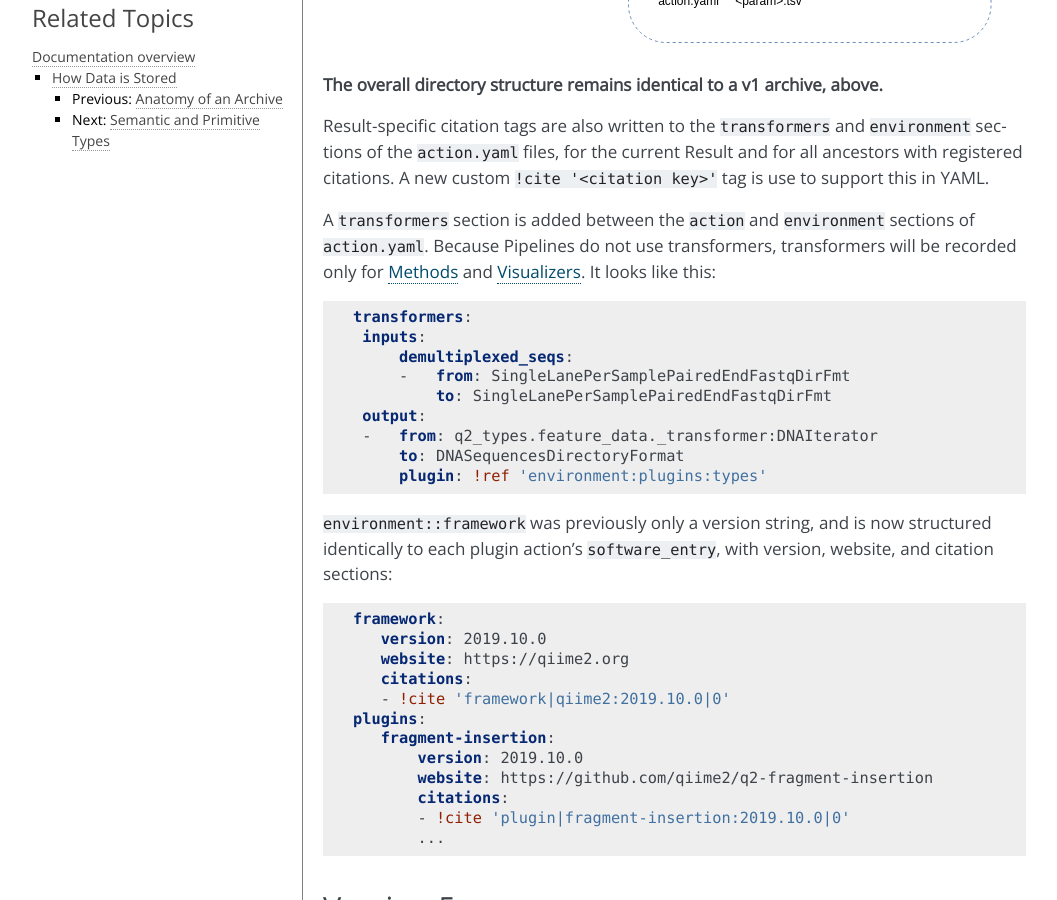
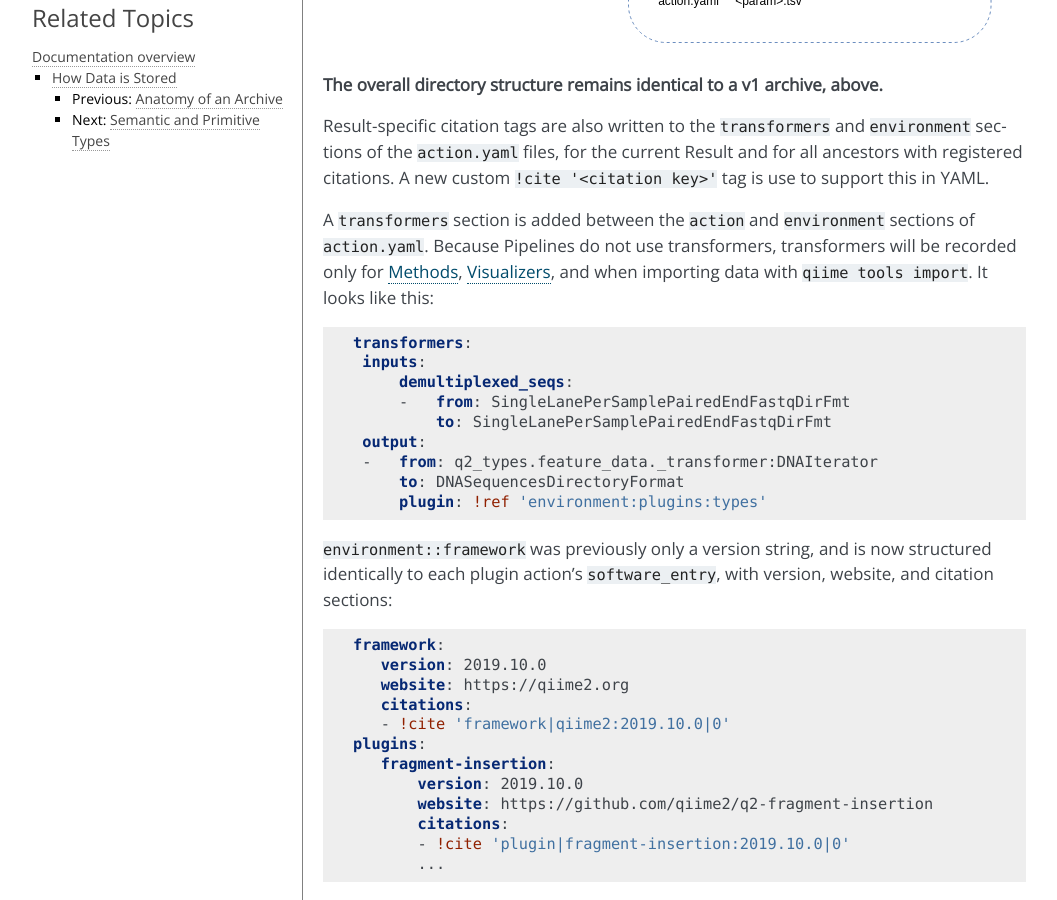
Before and after one commit to qiime2/dev-docs, a Sphinx documentation site: the page built from source/storing-data/archive-versions.rst, in a window 1280 px wide and 900 px high, scrolled down 5348 px. Shown: the whole window, without its empty margins (106-1163 px from the left). Built offline with Sphinx 7.4.7, drawn with Linux system fonts in a browser that asks for light colours.

Commit message:
import has transformers too!

```diff
--- a/source/storing-data/archive-versions.rst
+++ b/source/storing-data/archive-versions.rst
@@ -175,7 +175,8 @@ A new custom ``!cite '<citation key>'`` tag is use to support this in YAML.
 
 A ``transformers`` section is added between the ``action`` and ``environment`` sections of ``action.yaml``.
 Because Pipelines do not use transformers,
-transformers will be recorded only for :term:`Methods <Method>` and :term:`Visualizers <Visualizer>`.
+transformers will be recorded only for :term:`Methods <Method>`, :term:`Visualizers <Visualizer>`,
+and when importing data with ``qiime tools import``.
 It looks like this:
 
 .. code-block:: YAML
```
